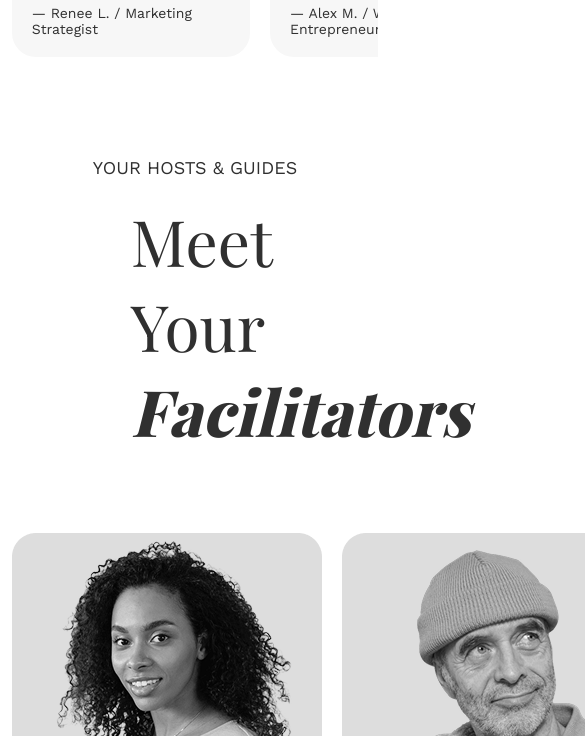
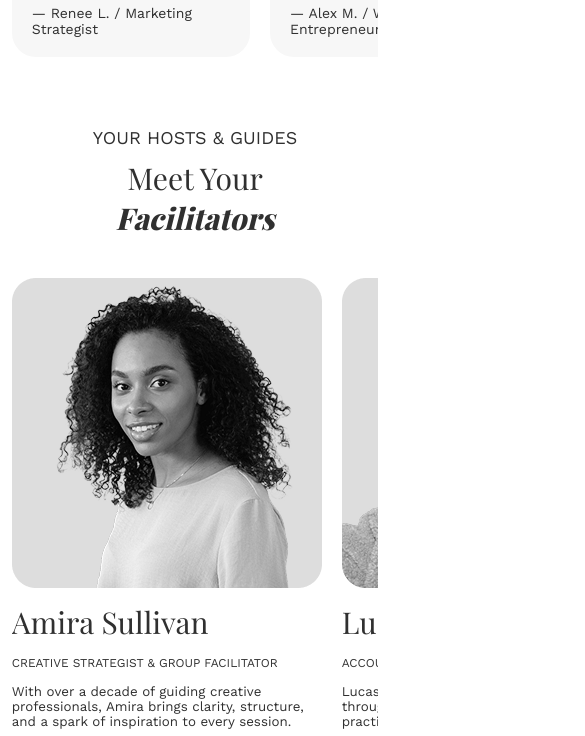
Before and after one commit to nofugazidev/Alliatu, a plain HTML site: page index.html in a window 390 px wide. Shown: the part 6480-7216 px from the top of the page, 585 px wide, since content can reach past the window. Drawn offline with nearby package versions, Linux system fonts and the light colour scheme; a web font is replaced by a local one.

Commit message:
ui: host mobile view

```diff
--- a/styles/host.css
+++ b/styles/host.css
@@ -70,3 +70,35 @@ main .host-card p {
 main .host-card small {
   font-family: "Work Sans", sans-serif;
 }
+
+@media (max-width: 768px) {
+  .hosts {
+    gap: 40px;
+    padding-top: 30px;
+  }
+
+  .hosts header {
+    gap: 10px;
+  }
+
+  .hosts header h3 {
+    font-size: 30px;
+    width: 60%;
+  }
+
+  .hosts main {
+    overflow-x: auto;
+    scroll-snap-type: mandatory;
+
+    &::-webkit-scrollbar {
+      scrollbar-width: none;
+    }
+
+    scrollbar-width: none;
+    -ms-overflow-style: none;
+  }
+
+  .hosts main .host-card {
+    flex: 0 0 45%;
+  }
+}
```
